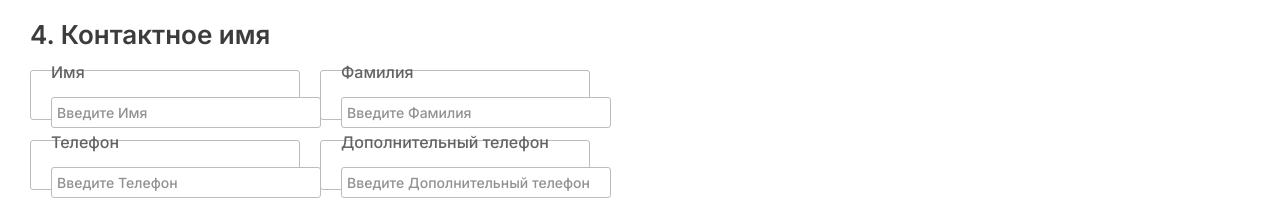
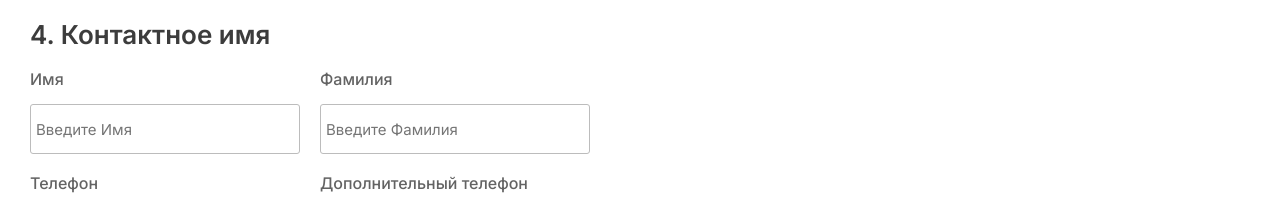
Before and after one commit to codewithakbar/datashop_uz, a React (Create React App) app in the folder frontend/: page /zakaz in a window 1280 px wide. Shown: the part 699-905 px from the top of the page. Built offline with nearby package versions, Linux system fonts and the light colour scheme.

Commit message:
kontakt add input

```diff
--- a/frontend/src/Zakaz/Zakaz.jsx
+++ b/frontend/src/Zakaz/Zakaz.jsx
@@ -158,19 +158,19 @@ export default function Zakaz() {
                 <div className="ZakazRes">
                     <h1>4. Контактное имя</h1>
                     <div className="inputs">
-                        <div className="input">
+                        <div className="Kinput">
                             <span>Имя</span>
                             <input type="text" placeholder="Введите Имя" />
                         </div>
-                        <div className="input">
+                        <div className="Kinput">
                             <span>Фамилия</span>
                             <input type="text" placeholder="Введите Фамилия" />
                         </div>
-                        <div className="input">
+                        <div className="Kinput">
                             <span>Телефон</span>
                             <input type="text" placeholder="Введите Телефон" />
                         </div>
-                        <div className="input">
+                        <div className="Kinput">
                             <span>Дополнительный телефон</span>
                             <input type="text" placeholder="Введите Дополнительный телефон"/>
                         </div>
--- a/frontend/src/style/app.css
+++ b/frontend/src/style/app.css
@@ -45,7 +45,9 @@ body {
   }
 
   @media screen  and  (max-width : 414px) and (min-width: 360px) {
+    * {
 
+    }
     .container {
       width: 100%;
     }
--- a/frontend/src/style/zakaz.css
+++ b/frontend/src/style/zakaz.css
@@ -164,14 +164,14 @@ margin: auto;
     gap: 20px;
     width: 600px;
 }
-.input{
+.Kinput{
     display: flex;
     flex-direction: column;
     justify-content: center;
     align-items: flex-start;
     gap: 15px;
 }
-.input input{
+.Kinput input{
     width: 270px;
     height: 50px;
     border: 1px solid #BCBCBC;
@@ -180,7 +180,7 @@ margin: auto;
     color: black;
     padding: 5px;
 }
-.input span{
+.Kinput span{
     font-weight: 500;
     font-size: 16px;
     line-height: 19px;
```
